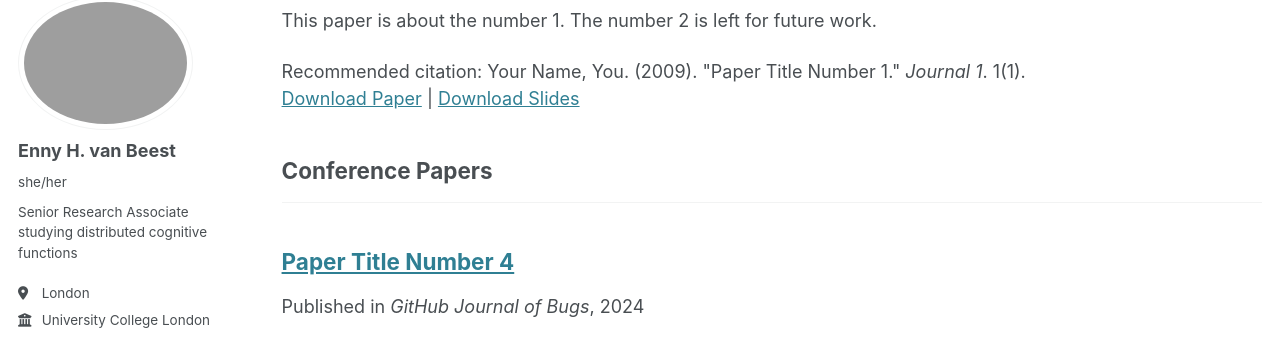
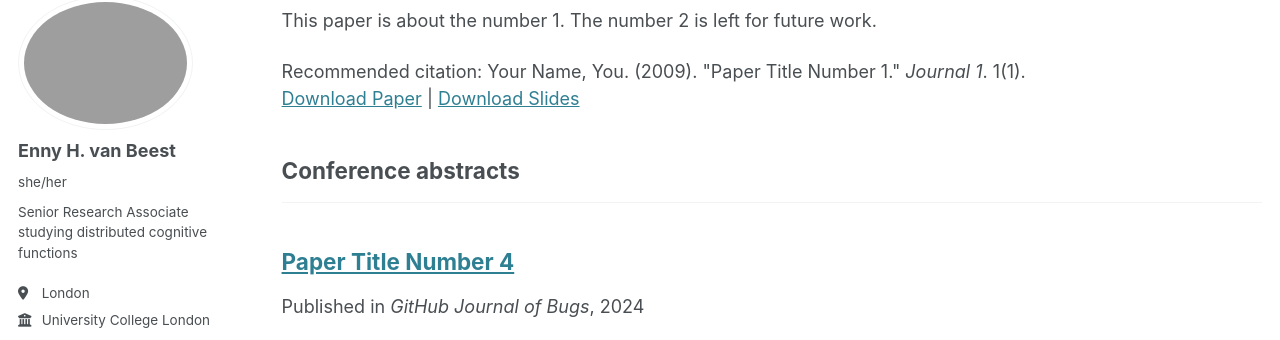
Before and after one commit to EnnyvanBeest/EnnyvanBeest.github.io, a Jekyll site: the page built from _pages/publications.html, in a window 1280 px wide and 900 px high, scrolled down 779 px. Shown: the part 103-443 px from the top of the window. Built offline with Jekyll 4.4.1, drawn with Linux system fonts in a browser that asks for light colours; some web fonts are replaced.

```diff
--- a/_config.yml
+++ b/_config.yml
@@ -22,7 +22,7 @@ repository               : "EnnyvanBeest/EnnyvanBeest.github.io"
 #               Additional customization can be done by editing /_includes/author-profile.html
 author:
   # Biographic information
-  avatar           : "profile.jpg"
+  avatar           : "profile.png"
   name             : "Enny H. van Beest"
   pronouns         : "she/her"
   bio              : "Senior Research Associate studying distributed cognitive functions"
@@ -50,7 +50,7 @@ author:
   stackoverflow    : # User number or user number and name (i.e., use "1" or "1/jeff-atwood")
 
   # Social media
-  bluesky          : "ennyvb" # Replace this with you Bluesky username
+  bluesky          : "ennyvb.bsky.social" # Replace this with you Bluesky username
   facebook         : # Username
   flickr           : # Username
   foursquare       : # Username
@@ -80,7 +80,7 @@ publication_category:
   manuscripts:
     title: 'Journal Articles'
   conferences:
-    title: 'Conference Papers'
+    title: 'Conference abstracts'
 
 # Site Settings
 teaser                   :  # filename of teaser fallback teaser image placed in /images/, .e.g. "500x300.png"
```
Also changed, not shown: 1 other file.
